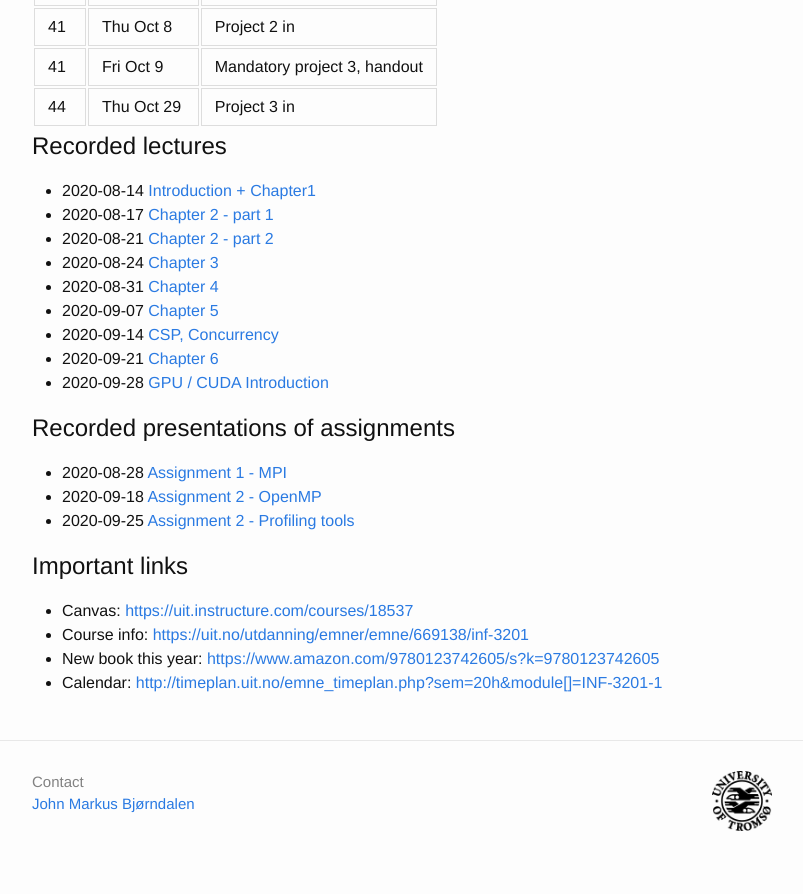
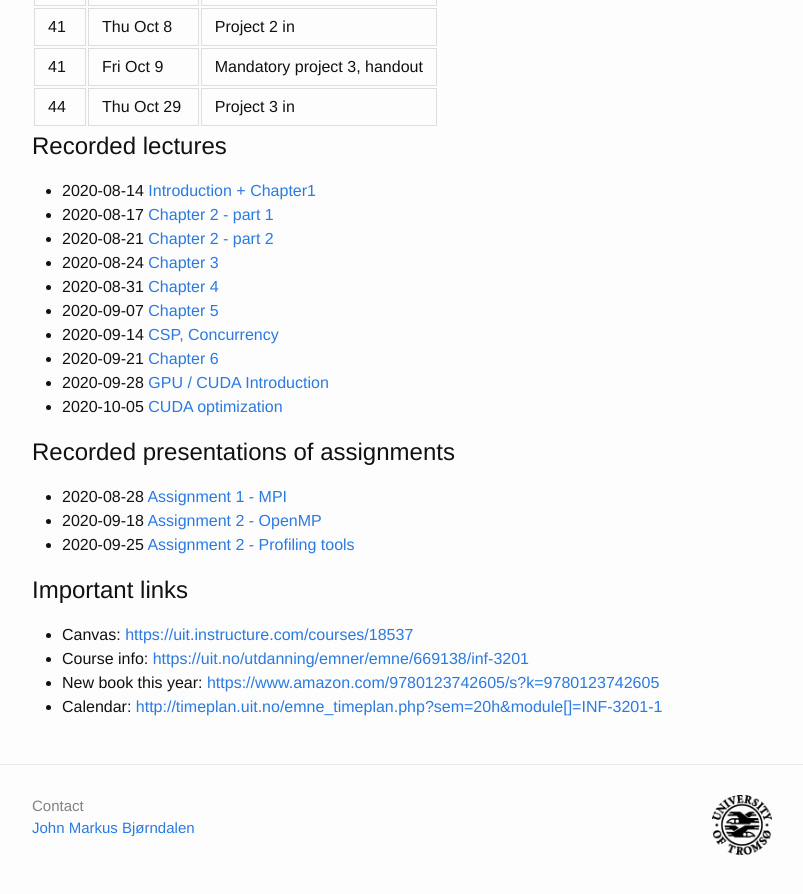
Before and after one commit to uit-inf-3201-h20/uit-inf-3201-h20.github.io, a Jekyll site: the page built from index.md, in a window 1280 px wide and 900 px high, scrolled down 3181 px. Shown: the top 894 px of the window, without its empty margins (238-1041 px from the left). Built offline with Jekyll 4.4.1, drawn with Linux system fonts in a browser that asks for light colours; our own code applies the rules of GitHub Pages for plain Markdown files.

Commit message:
added recording from today's lecture

```diff
--- a/index.md
+++ b/index.md
@@ -107,6 +107,7 @@ Links/notes to lecture plan
 * 2020-09-14 [CSP, Concurrency](https://mediasite.uit.no/Mediasite/Play/0cc2d910128047dbadc642b265c316ab1d)
 * 2020-09-21 [Chapter 6](https://mediasite.uit.no/Mediasite/Play/9a5c993f805a47baad0b86e664fa0be91d)
 * 2020-09-28 [GPU / CUDA Introduction](https://mediasite.uit.no/Mediasite/Play/0ca939b59dd4483e84cf8ab4c7154ac11d)
+* 2020-10-05 [CUDA optimization](https://mediasite.uit.no/Mediasite/Play/07b4b49558114578a8a7ac771d388ff91d)
 
 ## Recorded presentations of assignments
 * 2020-08-28 [Assignment 1 - MPI](https://mediasite.uit.no/Mediasite/Play/cd877206cf904316bad7365ee47c677b1d)
```
